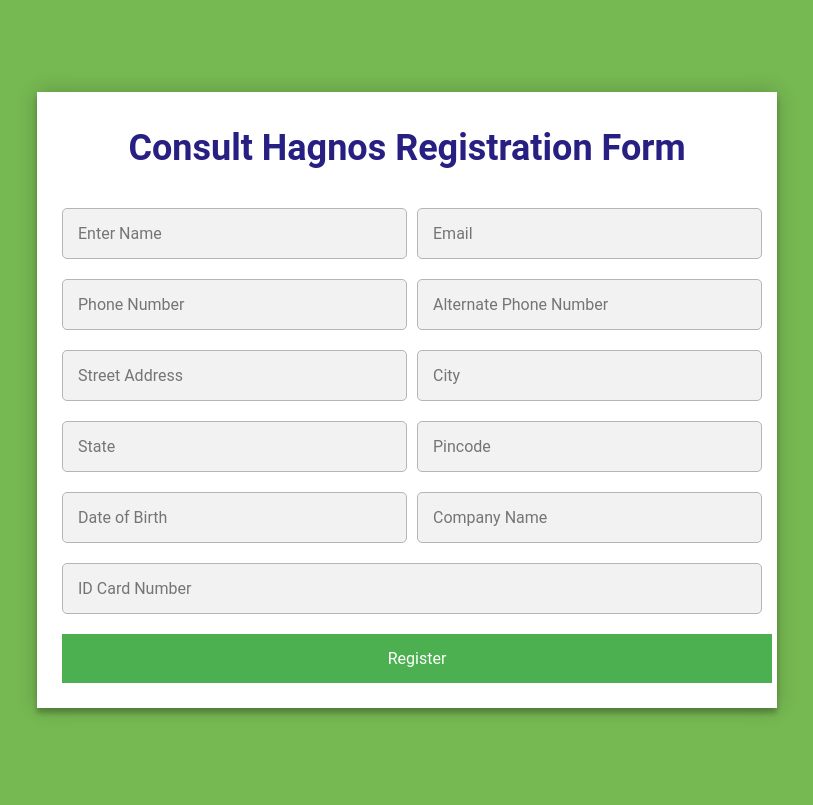
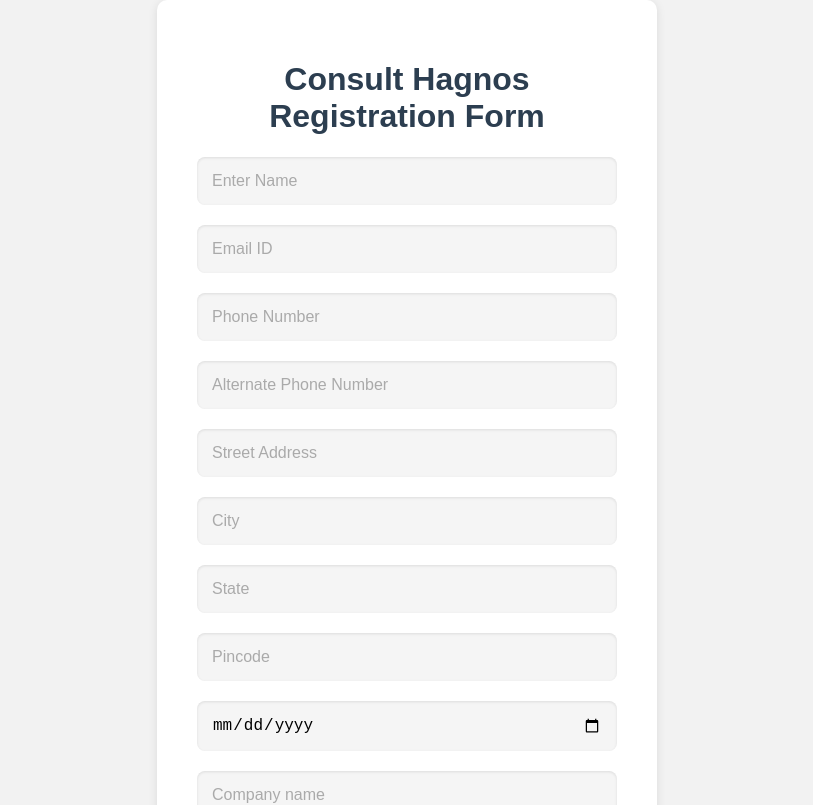
Before and after one commit to ShubhaamTiwary/TechnicalTask-ReactJs--ConsultHagnos, a React (Create React App) app: page / in a window 1280 px wide. Shown: the top 805 px of the page, without its empty margins (233-1046 px from the left). Built offline with nearby package versions, Linux system fonts and the light colour scheme; the HTML template or start-up script is replaced by a standard one.

Commit message:
Added Validations on Registration Form

```diff
--- a/src/App.css
+++ b/src/App.css
@@ -1,113 +1,101 @@
 body {
-  background: #76b852;
+  font-family: 'Arial', sans-serif;
+  background-color: #f2f2f2;
   display: flex;
-  min-height: 100vh;
   justify-content: center;
   align-items: center;
+  min-height: 100vh;
+  margin: 0;
 }
-.rowElement{
-  display: flex;
-  flex-direction: row;
+
+.form-container {
+  width: 100%;
+  max-width: 500px;
+  background-color: #ffffff;
+  box-shadow: 0 2px 10px rgba(0, 0, 0, 0.1);
+  border-radius: 10px;
+  padding: 40px;
+  box-sizing: border-box;
 }
-.form-container {
-  width: 720px;
-  background-color: white;
-  margin: auto;
-  box-shadow: 0 0 20px 0 rgba(0, 0, 0, 0.2), 0 5px 5px 0 rgba(0, 0, 0, 0.24);
-  padding: 10px;
+
+.heading {
+  text-align: center;
+  margin-bottom: 20px;
+  color: #2c3e50;
 }
 
 .register-form {
-  display: flex;
-  flex-direction: column;
-  justify-content: space-evenly;
-  padding: 5px;
+  display: grid;
+  gap: 20px;
 }
-
-.success-message {
-  font-family: "Roboto", sans-serif;
-  background-color: #3f89f8;
-  padding: 15px;
-  color: white;
-  text-align: center;
-}
-
-.form-field {
-  width: 50%;
-  margin: 10px 0 10px 10px;
+.error-form-field {
+  width: 100%;
   padding: 15px;
   font-size: 16px;
-  border: 0;
-  font-family: "Roboto", sans-serif;
-  border: 1px solid rgb(183, 180, 180);
-  border-radius: 5px;
+  border: none;
+  background-color: #f5f5f5;
+  border-radius: 8px;
+  box-shadow: inset 0 1px 3px rgba(0, 0, 0, 0.1);
+  transition: background-color 0.3s, box-shadow 0.3s;
+  border: 1px solid red;
 }
-
-
-.form-field-single {
+.div{
   width: 100%;
-  margin: 10px 0 10px 10px;
-  padding: 15px;
-  font-size: 16px;
-  border: 1px solid rgb(183, 180, 180);
-  border-radius: 5px;
-  font-family: "Roboto", sans-serif;
-}
-
-.heading{
-  width: 100%;
-  font-family: "Roboto", sans-serif;
-  font-size: 18px;
   display: flex;
   flex-direction: row;
   justify-content: center;
-  color: #271f82;
-  padding: 0;
-  margin: 0;
+}
+.form-field {
+  width: 100%;
+  padding: 15px;
+  font-size: 16px;
+  border: none;
+  background-color: #f5f5f5;
+  border-radius: 8px;
+  box-shadow: inset 0 1px 3px rgba(0, 0, 0, 0.1);
+  transition: background-color 0.3s, box-shadow 0.3s;
+}
+
+.form-field::placeholder {
+  color: #aaa;
+}
+
+.form-field:focus {
+  outline: none;
+  background-color: #ffffff;
+  box-shadow: 0 0 6px rgba(0, 123, 255, 0.5);
+}
+
+.error {
+  border-bottom-color: red;
+}
+
+.error-message {
+  font-size: 14px;
+  color: red;
+  margin-top: -20px;
+  margin-left: 3px;
 }
 
 .form-field-Submit {
   width: 100%;
-  margin: 10px 0 10px 10px;
   padding: 15px;
+  background-color: #3498db;
+  color: white;
+  border: none;
+  border-radius: 8px;
   font-size: 16px;
-  border: 0;
-  font-family: "Roboto", sans-serif;
-
+  cursor: pointer;
+  transition: background-color 0.3s;
 }
 
-span {
-  font-family: "Roboto", sans-serif;
-  font-size: 14px;
-  color: red;
-  margin-bottom: 15px;
+.form-field-Submit:hover {
+  background-color: #2980b9;
 }
 
-input {
-  background: #f2f2f2;
+/* Responsiveness */
+@media (max-width: 600px) {
+  .form-container {
+    padding: 30px;
+  }
 }
-
-.error {
-  border-style: solid;
-  border: 2px solid #ffa4a4;
-}
-
-button {
-  background: #4caf50;
-  color: white;
-  cursor: pointer;
-}
-
-button:disabled {
-  cursor: default;
-}
-
-.error{
-  width: 50%;
-  margin: 10px 0 10px 10px;
-  padding: 15px;
-  font-size: 16px;
-  border: 0;
-  font-family: "Roboto", sans-serif;
-  border:1.5px solid red;
-}
--- a/src/App.js
+++ b/src/App.js
@@ -28,23 +28,135 @@
     }));
   };
 
-  const [errors, setErrors] = useState(false);
+  const ChangeEmail=(event) =>{
+    event.preventDefault();
+
+    const { name, value } = event.target;
+    setFormData((formData) => ({
+      ...formData,
+      email: value
+    }));
+
+    // console.log(value);
+
+    if (!value) {
+      errors.email = 'Email is required';
+    } else if (!/\S+@\S+\.\S+/.test(value)) {
+      errors.email = 'Invalid email format';
+    }
+    else{
+      errors.email=null;
+    }
+  }
+
+  function isValidPhoneNumber(phoneNumber) {
+    const phoneNumberPattern = /^\d{10}$/;
+    return phoneNumberPattern.test(phoneNumber);
+  }
+
+  const ChangePhone=(event) =>{
+    event.preventDefault();
+
+    const { name, value } = event.target;
+    setFormData((formData) => ({
+      ...formData,
+      phoneNumber: value
+    }));
+
+    if (!isValidPhoneNumber(value)) {
+      errors.phoneNumber = "Invalid phone number format";
+    }
+    else{
+      errors.phoneNumber=null;
+    }
+  }
+  const ChangeAlterPhone=(event) =>{
+    event.preventDefault();
+
+    const { name, value } = event.target;
+    setFormData((formData) => ({
+      ...formData,
+      alternatePhoneNumber: value
+    }));
+
+    if (!isValidPhoneNumber(value)) {
+      errors.alternatePhoneNumber = "Invalid phone number format";
+    }
+    else{
+      errors.alternatePhoneNumber=null;
+    }
+  }
+
+  function isValidPincode(pincode) {
+    const pincodePattern = /^\d{6}$/;
+    return pincodePattern.test(pincode);
+  }
+  const handlePincode=(event) =>{
+    event.preventDefault();
+    const { name, value } = event.target;
+    setFormData((formData) => ({
+      ...formData,
+      pincode: value
+    }));
+
+    if (!isValidPincode(value)) {
+      errors.pincode = "Invalid Pincode";
+    }
+    else{
+      errors.pincode=null;
+    }
+  }
+
+
+  const handleConfirmPass=(event) =>{
+    event.preventDefault();
+    const { name, value } = event.target;
+    setFormData((formData) => ({
+      ...formData,
+      confirmPassword: value
+    }));
+
+    if (formData.password!=value) {
+      errors.confirmPassword = "Confirm Password Did Not Match";
+    }
+    else{
+      errors.confirmPassword=null;
+    }
+  }
+
+  const [errors, setErrors] = useState({});
 
   const validateFormData = (data) => {
     const errors = {};
 
-    // Validate each field and add error messages to the 'errors' object
     if (!data.name) {
       errors.name = 'Name is required';
     }
-
-    if (!data.email) {
-      errors.email = 'Email is required';
-    } else if (!/\S+@\S+\.\S+/.test(data.email)) {
-      errors.email = 'Invalid email format';
+    if (!data.streetAddress) {
+      errors.streetAddress = 'Street Address is required';
+    }
+    if (!data.city) {
+      errors.city = 'Enter a city';
+    }
+    if (!data.state) {
+      errors.state = 'Enter a State';
     }
 
-    // Add validation for other fields similarly
+    if (!data.dob) {
+      errors.dob = 'Select the Date of Birth';
+    }
+
+    if (!data.companyName) {
+      errors.companyName = 'Enter a Company Name';
+    }
+
+    if (!data.idCardNumber) {
+      errors.idCardNumber = 'Enter ID Card Number';
+    }
+
+    if (!data.password) {
+      errors.password = 'Enter a Password';
+    }
 
     return errors;
   };
@@ -59,132 +171,170 @@
     }
   };
 
+  const today = new Date().toISOString().split("T")[0];
   return (
     <div className="form-container">
       <div className='heading'><h1>Consult Hagnos Registration Form </h1></div>
       <form className="register-form" onSubmit={handleSubmit}>
-        <div className='rowElement'>
-          {/* Input-1 == Name  */}
+      <div className='div'>
         <input
-            class={errors.name ? "error" : "form-field"}
+          className={errors.name ? "error-form-field" : "form-field"}
           type="text"
           placeholder="Enter Name"
           name="name"
           value={formData.name}
           onChange={handleInputChange}
         />
+        </div>
+        {errors.name && <div className="error-message">{errors.name}</div>}
 
-          {/* Input-2 == Email  */}
+        <div className='div'>
         <input
-            class={errors.email ? "error" : "form-field"}
-            type="email"
-            placeholder="Email"
+          className={errors.email ? "error-form-field" : "form-field"}
+          type="text"
+          placeholder="Email ID"
           name="email"
           value={formData.email}
-            onChange={handleInputChange}
+          onChange={ChangeEmail}
         />
         </div>
+        {errors.email && <div className="error-message">{errors.email}</div>}
 
-        <div className='rowElement'>
-          {/* Input-3 == Phone Number  */}
+
+        <div className='div'>
         <input
-            class={errors.phoneNumber ? "error" : "form-field"}
-            type="number"
+          className={errors.phoneNumber ? "error-form-field" : "form-field"}
+          type="Number"
           placeholder="Phone Number"
           name="phoneNumber"
           value={formData.phoneNumber}
-            onChange={handleInputChange}
+          onChange={ChangePhone}
         />
+        </div>
+        {errors.phoneNumber && <div className="error-message">{errors.phoneNumber}</div>}
 
-          {/* Input-4 == Alternate Phone Number  */}
+        <div className='div'>
         <input
-            class={errors.alternatePhoneNumber ? "error" : "form-field"}
-            type="number"
+          className={errors.alternatePhoneNumber ? "error-form-field" : "form-field"}
+          type="Number"
           placeholder="Alternate Phone Number"
           name="alternatePhoneNumber"
           value={formData.alternatePhoneNumber}
-            onChange={handleInputChange}
+          onChange={ChangeAlterPhone}
         />
         </div>
+        {errors.alternatePhoneNumber && <div className="error-message">{errors.alternatePhoneNumber}</div>}
 
-        <div className='rowElement'>
-          {/* Input-5 == Street Address  */}
+        <div className='div'>
         <input
-            class={errors.streetAddress ? "error" : "form-field"}
+          className={errors.streetAddress ? "error-form-field" : "form-field"}
           type="text"
           placeholder="Street Address"
           name="streetAddress"
           value={formData.streetAddress}
           onChange={handleInputChange}
         />
+        </div>
+        {errors.streetAddress && <div className="error-message">{errors.streetAddress}</div>}
 
-          {/* Input-6 == Street Address  */}
+
+        <div className='div'>
         <input
-            class={errors.streetAddress ? "error" : "form-field"}
+          className={errors.city ? "error-form-field" : "form-field"}
           type="text"
           placeholder="City"
           name="city"
           value={formData.city}
           onChange={handleInputChange}
         />
+        </div>
+        {errors.city && <div className="error-message">{errors.city}</div>}
 
-        </div>
-
-        <div className='rowElement'>
-          {/* Input-5 == Street Address  */}
+        <div className='div'>
         <input
-            class={errors.streetAddress ? "error" : "form-field"}
+          className={errors.state ? "error-form-field" : "form-field"}
           type="text"
           placeholder="State"
           name="state"
           value={formData.state}
           onChange={handleInputChange}
         />
+        </div>
+        {errors.state && <div className="error-message">{errors.state}</div>}
 
-          {/* Input-6 == Street Address  */}
+        <div className='div'>
         <input
-            class={errors.streetAddress ? "error" : "form-field"}
-            type="text"
+          className={errors.pincode ? "error-form-field" : "form-field"}
+          type="Number"
           placeholder="Pincode"
           name="pincode"
           value={formData.pincode}
-            onChange={handleInputChange}
+          onChange={handlePincode}
         />
         </div>
+        {errors.pincode && <div className="error-message">{errors.pincode}</div>}
 
-        <div className='rowElement'>
-          {/* Input == Street Address  */}
+        <div className='div'>
         <input
-            class={errors.streetAddress ? "error" : "form-field"}
-            type="text"
+          className={errors.dob ? "error-form-field" : "form-field"}
+          type="date"
           placeholder="Date of Birth"
           name="dob"
           value={formData.dob}
           onChange={handleInputChange}
+          max={today}
         />
+        </div>
+        {errors.dob && <div className="error-message">{errors.dob}</div>}
 
-          {/* Input-6 == Street Address  */}
+        <div className='div'>
         <input
-            class={errors.streetAddress ? "error" : "form-field"}
+          className={errors.companyName ? "error-form-field" : "form-field"}
           type="text"
-            placeholder="Company Name"
+          placeholder="Company name"
           name="companyName"
           value={formData.companyName}
           onChange={handleInputChange}
         />
         </div>
+        {errors.companyName && <div className="error-message">{errors.companyName}</div>}
 
-        <div className='rowElement'>
-          {/* Input-6 == Street Address  */}
+        <div className='div'>
         <input
-            class={errors.streetAddress ? "error" : "form-field-single"}
-            type="number"
+          className={errors.idCardNumber ? "error-form-field" : "form-field"}
+          type="Number"
           placeholder="ID Card Number"
           name="idCardNumber"
           value={formData.idCardNumber}
           onChange={handleInputChange}
         />
         </div>
+        {errors.idCardNumber && <div className="error-message">{errors.idCardNumber}</div>}
+
+        <div className='div'>
+        <input
+          className={errors.password ? "error-form-field" : "form-field"}
+          type="text"
+          placeholder="Password"
+          name="password"
+          value={formData.password}
+          onChange={handleInputChange}
+        />
+        </div>
+        {errors.password && <div className="error-message">{errors.password}</div>}
+
+        <div className='div'>
+        <input
+          className={errors.confirmPassword ? "error-form-field" : "form-field"}
+          type="password"
+          placeholder="Confirm Password"
+          name="confirmPassword"
+          value={formData.confirmPassword}
+          onChange={handleConfirmPass}
+          disabled={!formData.password}
+        />
+        </div>
+        {errors.confirmPassword && <div className="error-message">{errors.confirmPassword}</div>}
 
         <button class="form-field-Submit" type="submit">
           Register
```
Lines whose indentation alone changed are shown as unchanged.
